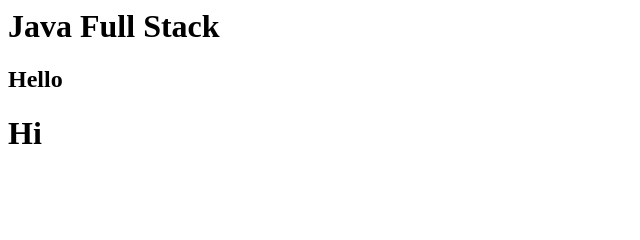
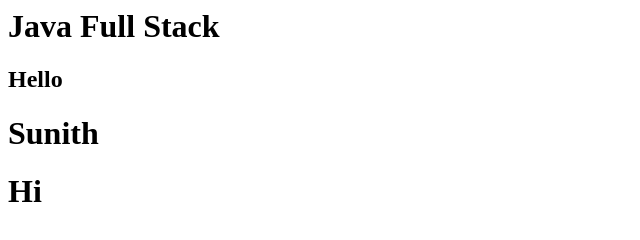
Before and after one commit to sunith123/freshersbatch-oct16, a plain HTML site: page Assignments/index.html in a window 1280 px wide. Shown: the whole page, without its empty margins (0-640 px from the left). Drawn offline with Linux system fonts and the light colour scheme.

Commit message:
Html-assignment commit

```diff
--- a/Assignments/index.html
+++ b/Assignments/index.html
@@ -3,6 +3,7 @@
 		<body>
 			<h1>Java Full Stack </h1>
 			<h2>Hello</h2>
+			<h1>Sunith</h1>
 			<h1> Hi</h1>
 		</body>
 	</head>
```
Also changed, not shown: Assignments/README.txt.
